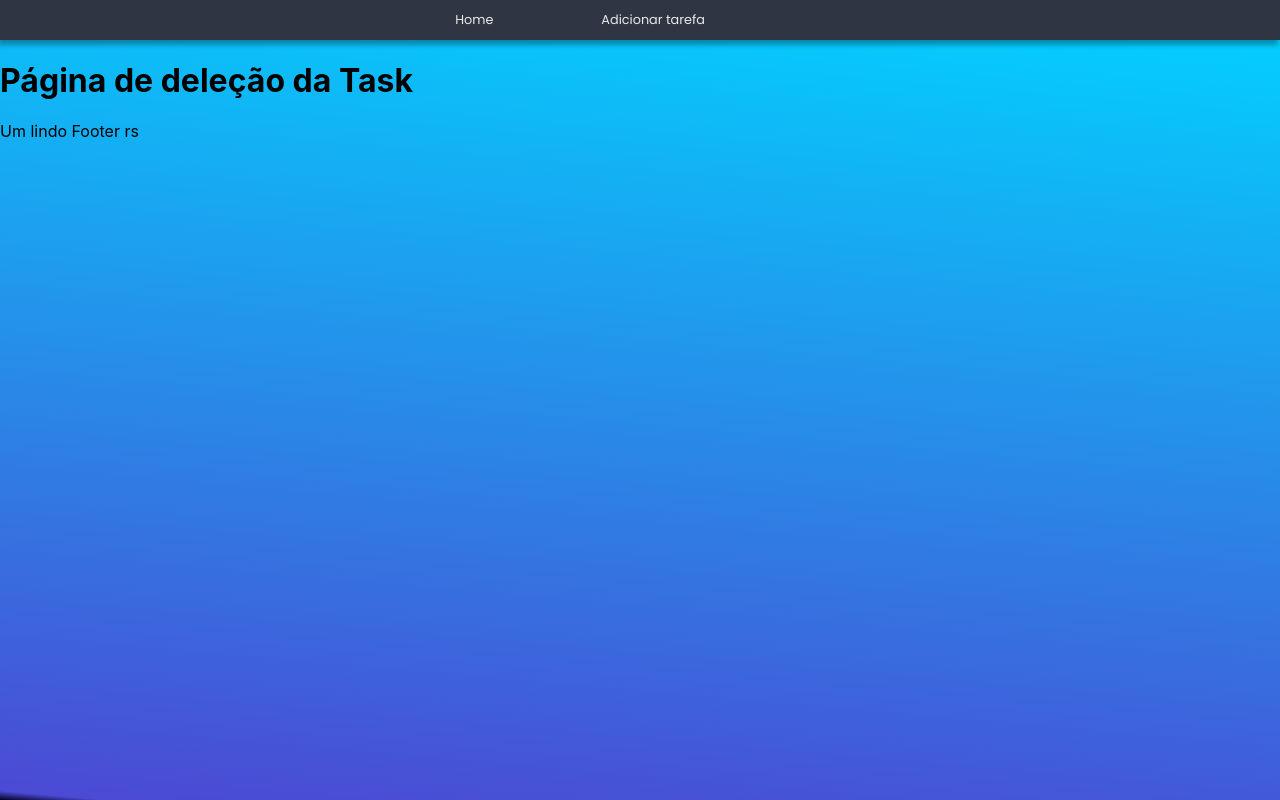
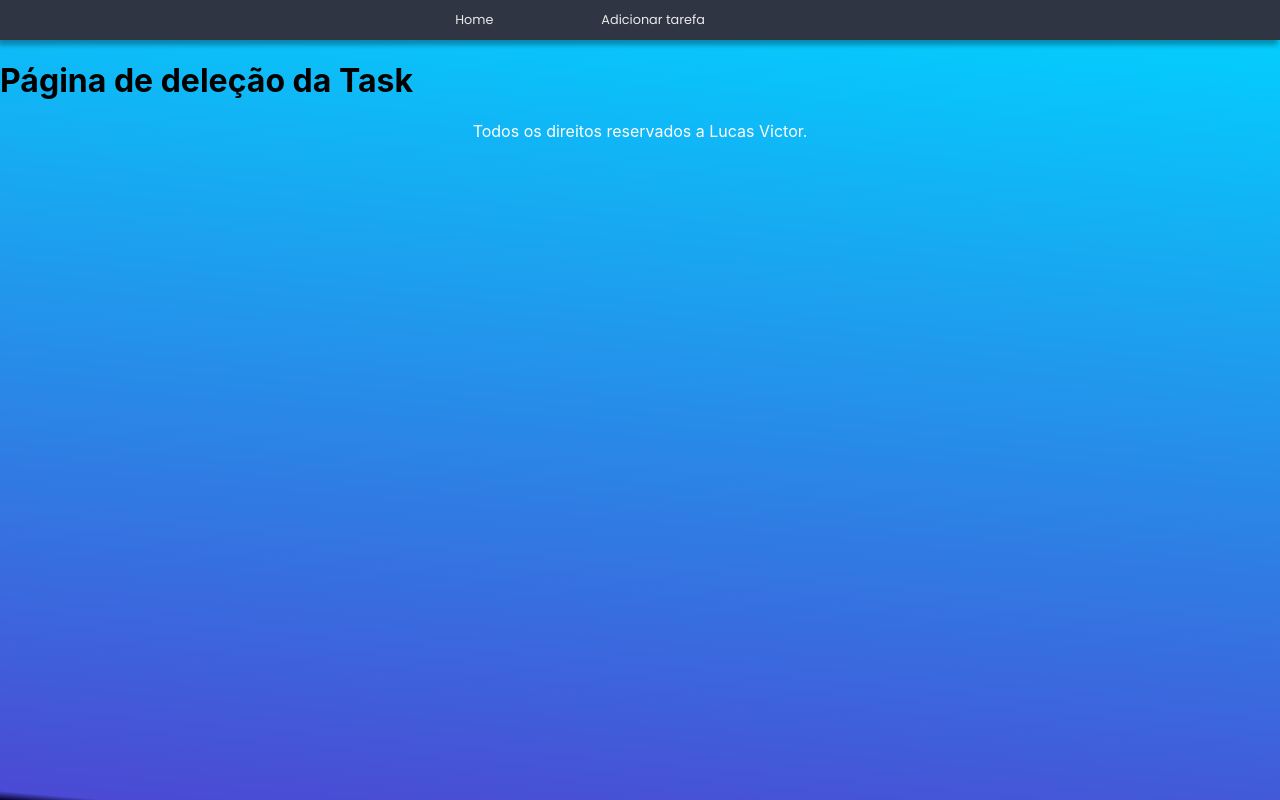
Before and after one commit to lucasmbrute2/frontend-to-do-list-react, a React (Create React App) app in the folder frontend-to-do-list/: page /delete/1 in a window 1280 px wide. Built offline with nearby package versions, Linux system fonts and the light colour scheme.

Commit message:
estilizando footer

```diff
--- a/frontend-to-do-list/src/components/shared/Footer/Footer.js
+++ b/frontend-to-do-list/src/components/shared/Footer/Footer.js
@@ -3,8 +3,8 @@ import "./Footer.scss"
 
 const Footer = ()=>{
     return(
-        <footer>
-            Um lindo Footer rs
+        <footer className="footer">
+            Todos os direitos reservados a Lucas Victor.
         </footer>
     )
 }
--- a/frontend-to-do-list/src/components/shared/Footer/Footer.scss
+++ b/frontend-to-do-list/src/components/shared/Footer/Footer.scss
@@ -0,0 +1,10 @@
+@import "../../../styles/colors";
+@import "../../../styles/style.scss";
+
+.footer{
+    width: 100%;
+    height: 40px;
+    text-align: center;
+    color: #ffffff;
+
+}
```
